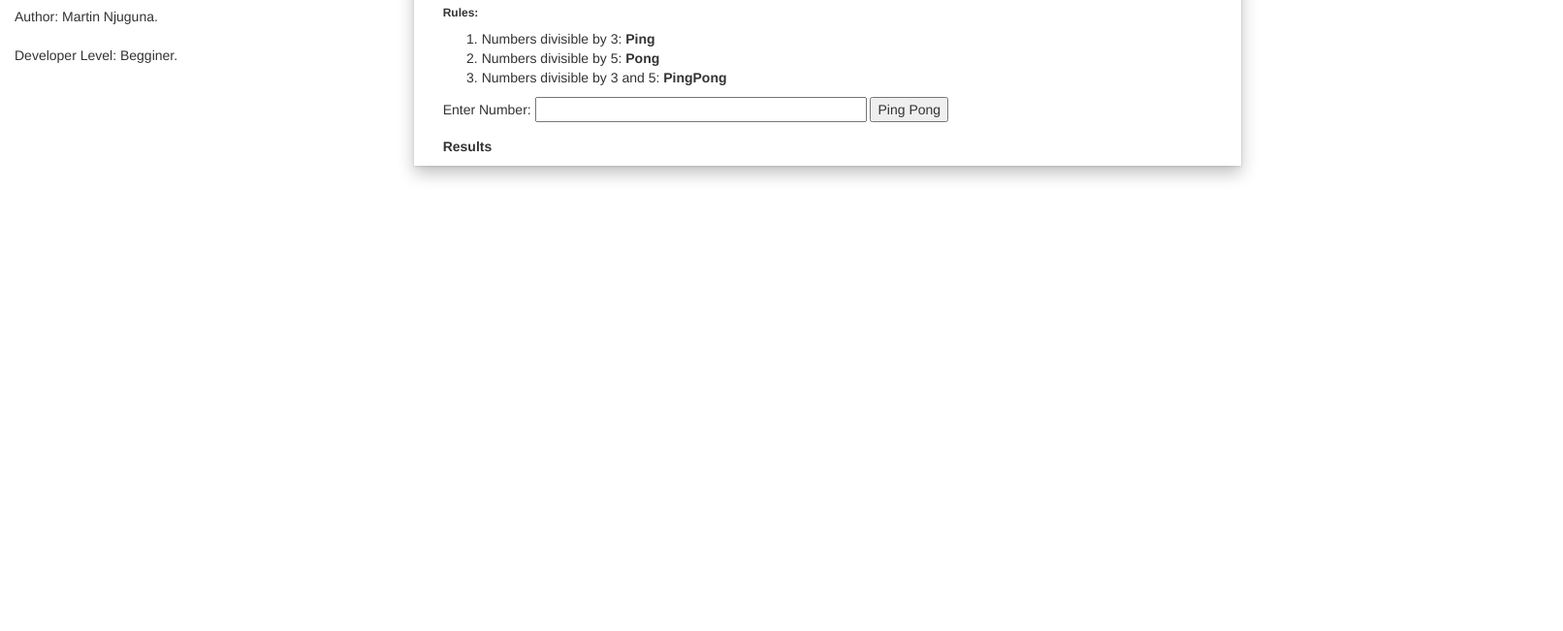
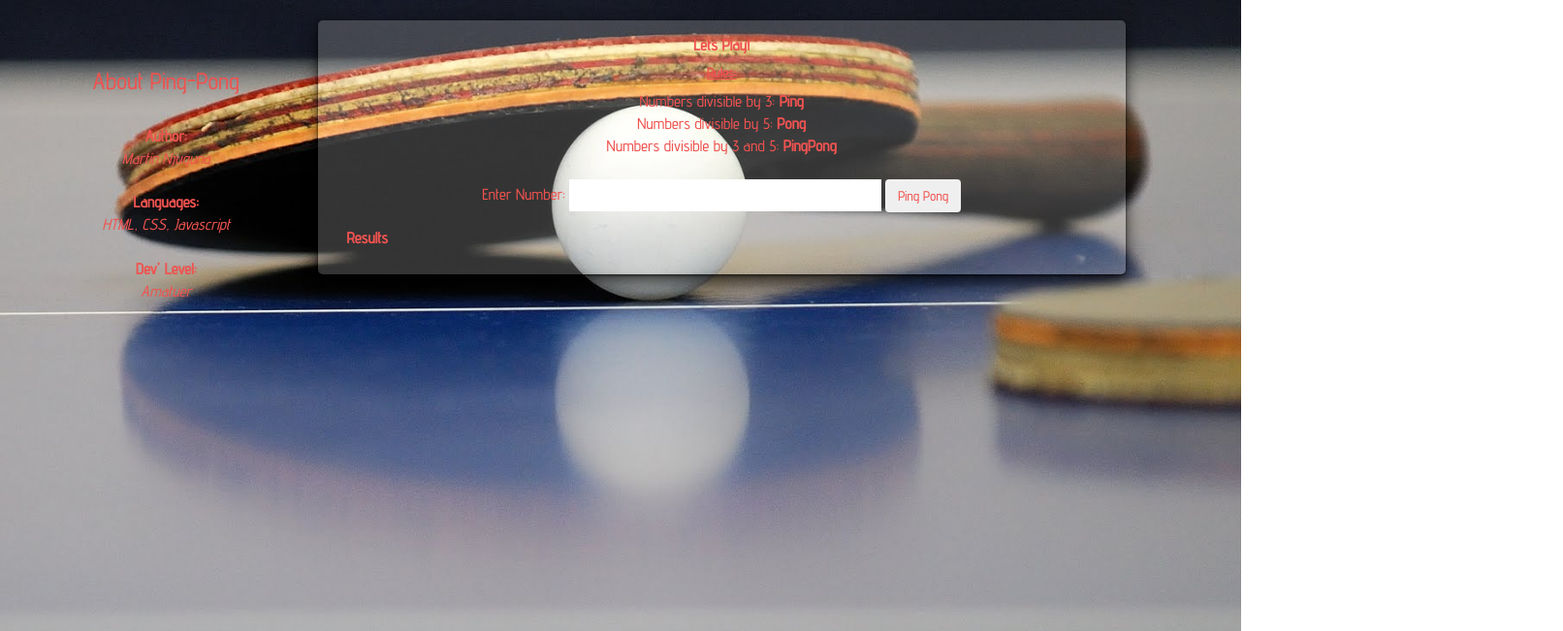
Before and after one commit to megabreakage/pingPong, a plain HTML site: page index.html in a window 1280 px wide. Shown: the part 149-800 px from the top of the page at 97% size, 1612 px wide, since content can reach past the window. Drawn offline with Linux system fonts and the light colour scheme.

Commit message:
changes to styling-addition of background pic and change of font and color

```diff
--- a/css/styles.css
+++ b/css/styles.css
@@ -1,34 +1,45 @@
 body{
-  font-family: '' sans-serif;
+  background-image: url("../pics/pingPong.png");
+  background-size: cover;
+  background-repeat: no-repeat;
 }
-.{
-  box-sizing: border-box;
+#pingPong{
+  font-family: 'Advent Pro', sans-serif;
+  color: #EF5350;
+  font-size: 16px;
 }
-#main{
+.gameRules li{
+  list-style-type: none;
 }
 .header{
-  background-color: #ffd54f;
   text-align: center;
-  padding: 20px;
+  padding: 4%;
 }
 .sidebar{
-  margin-top: 20px;
+  padding: 30px;
+  text-align: center;
+
 }
-.mainContent{
-  margin-top: 20px;
-  box-shadow: 0 1px 3px rgba(0,0,0,0.12), 0 8px 16px rgba(0,0,0,0.24);
+.content{
+  background-color: rgba(255, 255, 255, 0.2);
+  box-shadow: 0 1px 3px rgba(0,0,0,0.60), 0 8px 16px rgba(0,0,0,0.72);
+  border-radius: 5px;
+  padding: 15px;
 }
-#number{
-  width: 30%;
+.heading{
+  background-color: rgba(255, 255, 255, 0.1);
+  margin: 0;
 }
-output{
+.gameRules{
+  margin: 0 auto;
   text-align: center;
 }
-
-.footer{
-  font-size: 10px;
-  background-color: #ffd54f;
-  padding: 15px;
-  display: none;
-  text-align: center;
+input{
+  width: 40%;
+  border: none;
+  padding: 5px;
+  color: #000000;
 }
+.output{
+  padding-left: 20px;
+}
--- a/index.html
+++ b/index.html
@@ -1,52 +1,51 @@
 <DOCTYPE! html>
-<!DOCTYPE html>
 <html>
   <head>
     <meta charset="utf-8">
-    <link href="css/bootstrap.min.css" rel="stylesheet" type="text/css">
-    <link href="css/styles.css" rel="stylesheet" type="text/css">
+    <title>Ping Pong</title>
+    <link href="https://fonts.googleapis.com/css?family=Advent+Pro:500" rel="stylesheet">
+    <link rel="stylesheet" href="css/styles.css">
+    <link rel="stylesheet" href="css/bootstrap.min.css">
     <script src="js/jquery-3.2.0.min.js"></script>
-    <script src="js/bootstrap.js" type="text/javascript"> </script>
+    <script src="js/bootstrap.js" type="text/javascript"></script>
     <script src="js/js.js"></script>
-    <title>Ping Pong</title>
   </head>
   <body>
-    <div class="col-xs-12 col-md-12 col-lg-12 header">
-      <h3><strong>Ping-Pong</strong></h3>
+    <div class="col-xs-12 col-sm-12 col-md-12 pingPong" id="pingPong">
+      <div class="col-xs-12 col-sm-12 col-md-12 header">
+        <h1>Ping-Pong</h1>
       </div>
-    <div class="col-xs-4 col-md-4 col-lg-4 sidebar">
-      <strong>About Ping-Pong</strong><br><br>
-      Author: Martin Njuguna.<br><br>
-      Developer Level: Begginer.
+      <div class="col-xs-12 col-sm-3 col-md-3 sidebar">
+        <h3>About Ping-Pong</h3><br>
+        <strong>Author:</strong><br>
+        <em>Martin Njuguna</em><br><br>
+        <strong>Languages:</strong><br>
+        <em>HTML, CSS, Javascript</em><br><br>
+        <strong>Dev' Level:</strong><br>
+        <em>Amatuer</em>
       </div>
-    <div class="col-xs-8 col-md-8 col-lg-8 mainContent">
-      <div class="container">
-          <h4><strong>Lets Play!</strong></h4>
-          <h6><strong>Rules: </strong></h6>
-          <ol>
+       <div class="col-xs-12 col-sm-8 col-md-8 content">
+        <div class="gameRules">
+          <strong>Lets Play!</strong>
+          <h5><u><strong>Rules: </strong></u></h5>
             <li>Numbers divisible by 3: <strong>Ping</strong></li>
             <li>Numbers divisible by 5: <strong>Pong</strong></li>
-            <li>Numbers divisible by 3 and 5: <strong>PingPong</strong></li>
-          </ol>
-          <div id="userInput">
+            <li>Numbers divisible by 3 and 5: <strong>PingPong</strong></li><br>
+          <div class="" id="userInput">
           <form>
             <div class="form-group">
               Enter Number: <input id="number" class="" type="number">
-                <button type="submit" class="">Ping Pong</button>
+              <button type="submit" class="btn">Ping Pong</button>
             </div>
           </form>
-            <div id="output">
+          </div>
+        </div>
+        <div class="col-xs-12 col-sm-12 col-md-12 output" id="output">
           <strong>Results</strong>
           <ul class="result">
           </ul>
         </div>
       </div>
-
-        </div>
-    </div>
-  </div>
-  <div class="col-xs-12 col-md-12 col-lg-12 footer">
-    <p>Copyright (c) 2016 Copyright Holder All Rights Reserved.</p>
     </div>
 
   </body>
```
Lines whose indentation alone changed are shown as unchanged.
